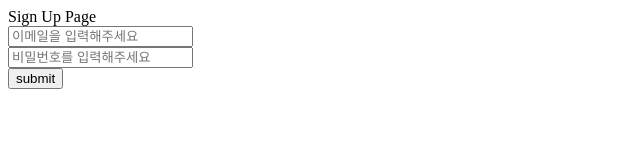
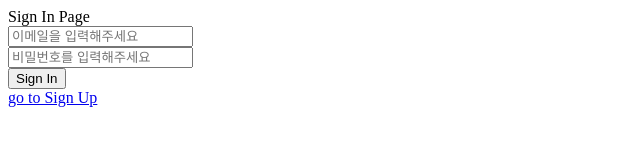
Before and after one commit to SeungrokYoon/wanted-pre-onboarding-frontend, a React (Create React App) app: page /signin in a window 1280 px wide. Shown: the top 160 px of the page, without its empty margins (0-640 px from the left). Built offline with nearby package versions, Linux system fonts and the light colour scheme.

Commit message:
feat: login and redirect user to TodoPage after login

```diff
--- a/src/pages/SignInPage.tsx
+++ b/src/pages/SignInPage.tsx
@@ -1,4 +1,6 @@
 import { ChangeEvent, useState } from 'react'
+import { postSignin } from './api'
+import { Link, Navigate } from 'react-router-dom'
 
 interface ErrorState {
   error: boolean
@@ -22,7 +24,23 @@ const SignInPage = () => {
     error: false,
     errorMessage: '',
   })
+  const [signedIn, setSignedIn] = useState(false)
   const isSubmittable = !email.error && !password.error
+
+  const postSigninRequest = async () => {
+    const res = await postSignin({
+      email: email.email,
+      password: password.password,
+    })
+    if (!res.error) {
+      alert('로그인 성공')
+      localStorage.setItem('access_token', res.body)
+      setSignedIn(true)
+    } else {
+      alert(`로그인 실패: ${res.body}`)
+    }
+    return res
+  }
 
   const handleEmailChange = (e: ChangeEvent<HTMLInputElement>) => {
     const regExp = new RegExp('[@]')
@@ -60,8 +78,10 @@ const SignInPage = () => {
         }))
   }
   return (
+    <>
+      {signedIn && <Navigate to="/todo" />}
       <div>
-      Sign Up Page
+        Sign In Page
         <form>
           <label htmlFor="email" title="email 입력란">
             <input
@@ -92,13 +112,18 @@ const SignInPage = () => {
           </label>
           <button
             type="button"
-          data-testid="signup-button"
+            data-testid="signin-button"
             disabled={!isSubmittable}
+            onClick={postSigninRequest}
           >
-          submit
+            Sign In
           </button>
+          <div>
+            <Link to={'/signup'}>go to Sign Up</Link>
+          </div>
         </form>
       </div>
+    </>
   )
 }
 
--- /dev/null
+++ b/src/pages/TodoPage.tsx
@@ -0,0 +1,5 @@
+const TodoPage = () => {
+  return <div>TodoPage</div>
+}
+
+export default TodoPage
```
Also changed, not shown: src/index.tsx (+6 -1 lines). Lines whose indentation alone changed are shown as unchanged.
